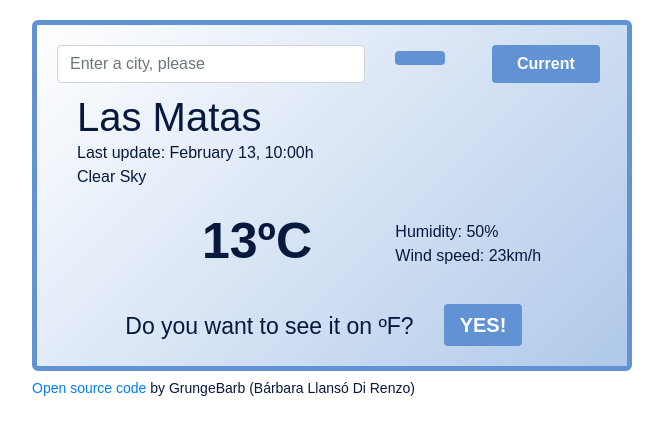
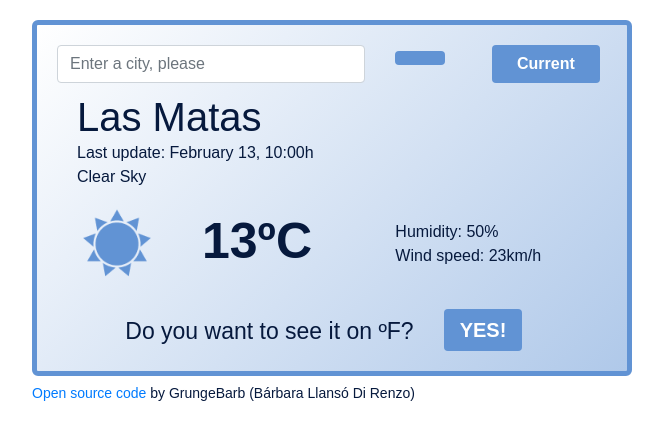
Before and after one commit to grungebarb/react-weather-app, a React (Create React App) app: page / in a window 1280 px wide. Shown: the top 440 px of the page, without its empty margins (308-971 px from the left). Built offline with nearby package versions, Linux system fonts and the light colour scheme.

Commit message:
Changed the code url and added the icon

```diff
--- a/src/App.js
+++ b/src/App.js
@@ -10,7 +10,7 @@ export default function App() {
           <WeatherApp />
           <small>
             <a
-              href="https://github.com/grungebarb/my-weather-react-app"
+              href="https://github.com/grungebarb/react-weather-app"
               target="_blank"
               rel="noreferrer"
             >
--- a/src/WeatherApp.js
+++ b/src/WeatherApp.js
@@ -2,6 +2,7 @@ import React from "react";
 import SearchSection from "./SearchSection";
 import CityInfo from "./CityInfo";
 import "./WeatherApp.css";
+import icon from "./icon_01d.png";
 
 export default function Weather() {
   return (
@@ -10,6 +11,7 @@ export default function Weather() {
       <CityInfo />
       <div className="row acurate-data-section">
         <div className="col-3">
+          <img src={icon} alt="" className="current-icon" />
         </div>
         <div className="col-4">
           <strong className="current-temperature">13ºC</strong>
```
Also changed, not shown: src/icon_01d.png (added).
